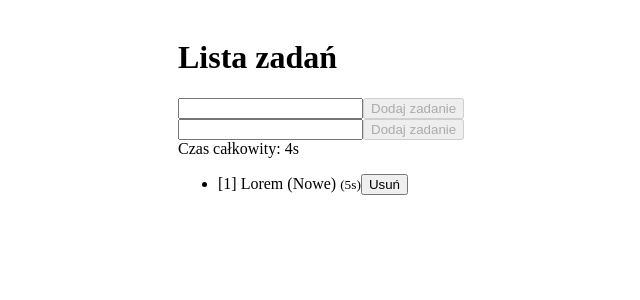
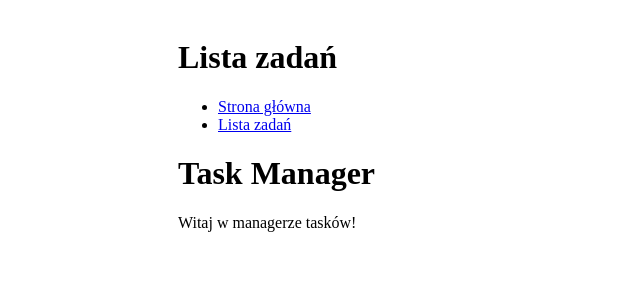
Before and after one commit to MarcinGrygierek/angular-training-5-8-9-2022, an Angular app in the folder angular/TaskManager/: page /home in a window 1280 px wide. Shown: the top 300 px of the page, without its empty margins (62-702 px from the left). Built offline with nearby package versions, Linux system fonts and the light colour scheme.

Commit message:
TaskManager with router

```diff
--- a/angular/TaskManager/src/app/app.component.html
+++ b/angular/TaskManager/src/app/app.component.html
@@ -1,3 +1,13 @@
 <app-page-content title="Lista zadań">
-  <app-tasks-list></app-tasks-list>
+  <nav>
+    <ul>
+      <li>
+        <a routerLink="home">Strona główna</a>
+      </li>
+      <li>
+        <a routerLink="tasks">Lista zadań</a>
+      </li>
+    </ul>
+  </nav>
+  <router-outlet></router-outlet>
 </app-page-content>
--- /dev/null
+++ b/angular/TaskManager/src/app/home/home.component.html
@@ -0,0 +1,2 @@
+<h1>Task Manager</h1>
+<p>Witaj w managerze tasków!</p>
--- /dev/null
+++ b/angular/TaskManager/src/app/home/home.component.ts
@@ -0,0 +1,15 @@
+import { Component, OnInit } from '@angular/core';
+
+@Component({
+  selector: 'app-home',
+  templateUrl: './home.component.html',
+  styleUrls: ['./home.component.scss']
+})
+export class HomeComponent implements OnInit {
+
+  constructor() { }
+
+  ngOnInit(): void {
+  }
+
+}
--- /dev/null
+++ b/angular/TaskManager/src/app/page-not-found/page-not-found.component.html
@@ -0,0 +1 @@
+<h1>Path does not exist</h1>
--- /dev/null
+++ b/angular/TaskManager/src/app/page-not-found/page-not-found.component.ts
@@ -0,0 +1,15 @@
+import { Component, OnInit } from '@angular/core';
+
+@Component({
+  selector: 'app-page-not-found',
+  templateUrl: './page-not-found.component.html',
+  styleUrls: ['./page-not-found.component.scss']
+})
+export class PageNotFoundComponent implements OnInit {
+
+  constructor() { }
+
+  ngOnInit(): void {
+  }
+
+}
```
Also changed, not shown: angular/TaskManager/src/app/app-routing.module.ts (added, +26 -0 lines), angular/TaskManager/src/app/app.module.ts (+9 -3 lines), angular/TaskManager/src/app/home/home.component.scss (added), angular/TaskManager/src/app/page-not-found/page-not-found.component.scss (added), 2 other files (tests, documents, lock files or other folders).
